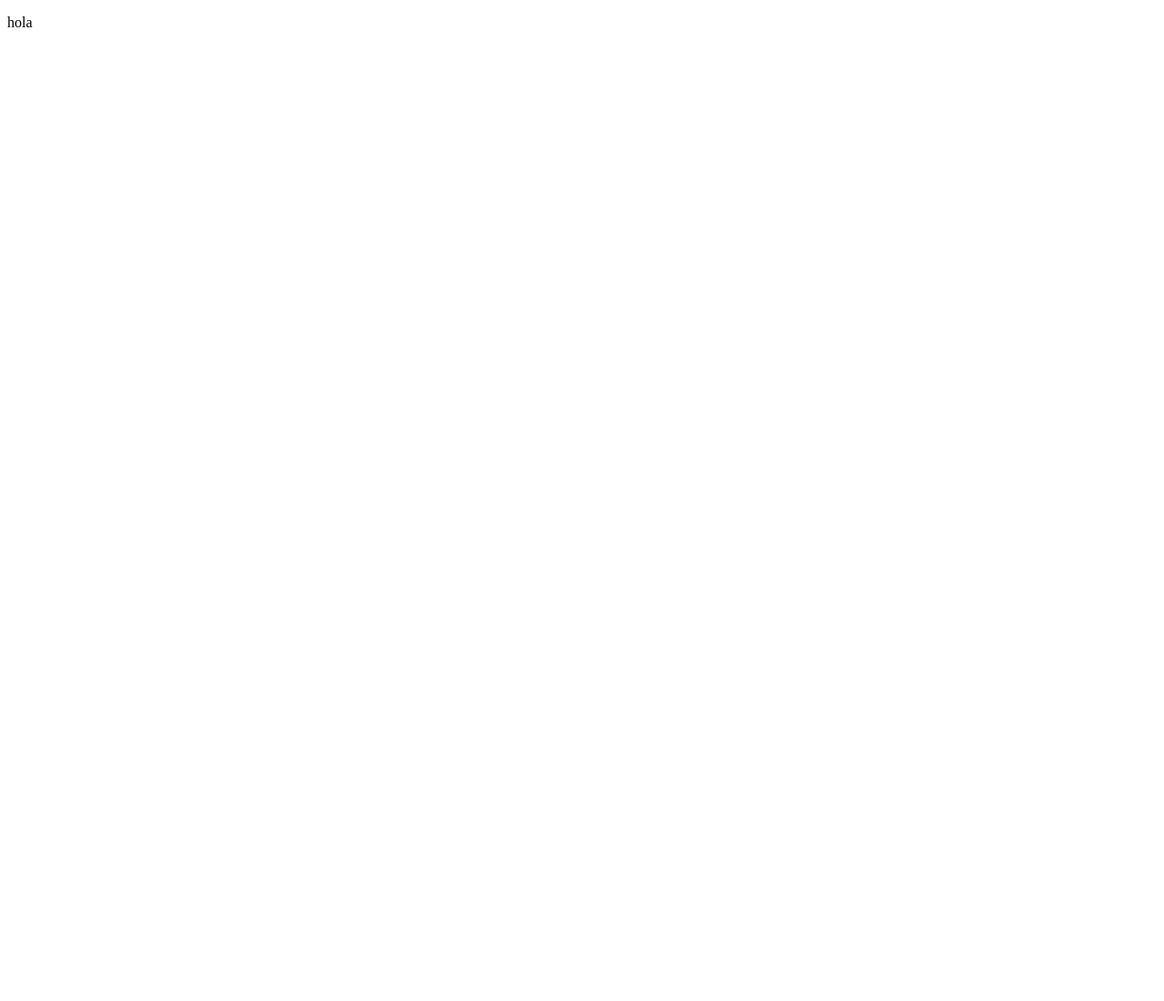
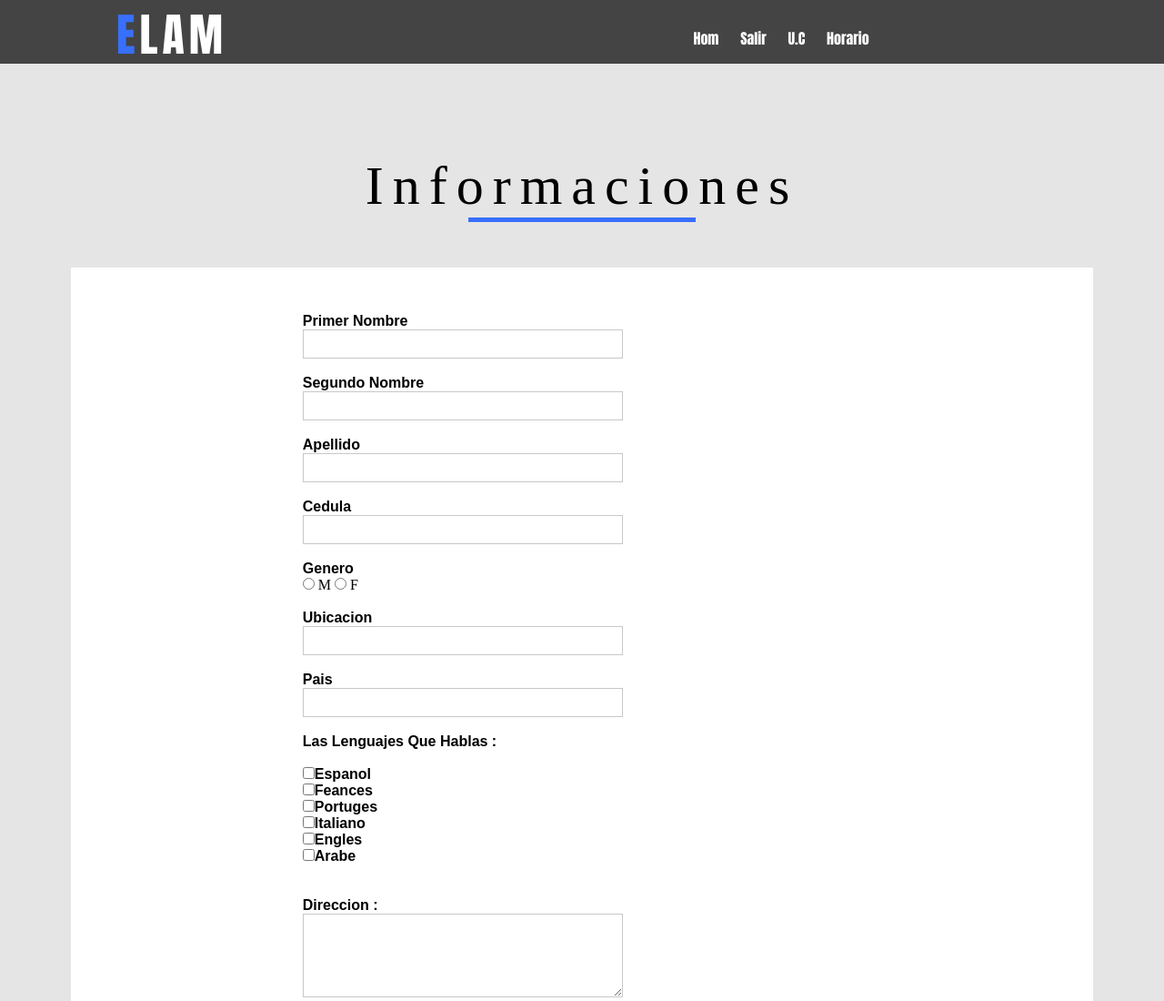
Before and after one commit to sika04126301188/proyectoN1, a plain HTML site: page informaciones.html in a window 1280 px wide. Shown: the top 1100 px of the page at 91% size. Before the commit the page ends 800 px from the top, so only its background shows below. Drawn offline with Linux system fonts and the light colour scheme.

Commit message:
pruepa n5

```diff
--- a/index.css
+++ b/index.css
@@ -199,7 +199,7 @@ box-shadow: 5px 5px 20px 5px ;
 }
 /*--------------------------------------body------------------------------------------*/
 /*--------------------------------------prencipal|_index------------------------------------------*/
-/*--------------------------------------ingresacion-----------------------------------------------*/
+/*--------------------------------------ingresacion + informaciones----------------------------------------------*/
 .headhead{
     width: 100%;
 	height: 70px;
@@ -260,7 +260,7 @@ border: solid 1px #c8c8c8 ;
 	background-color:#386ffc ;
 	box-shadow: 0px 0px 00px 0px;
 	transition: 0.3s;
-	margin-top: 200px;
+	margin-top: 100px;
 }
 
 .entrara:hover{
@@ -269,7 +269,7 @@ color: black;
 
 }
 
-/*--------------------------------------ingresacion---------------------------------------------*/
+/*--------------------------------------ingresacion + informaciones-------------------------------------------*/
 /*--------------------------------------login---------------------------------------------*/
 .lamitad{
     width: 45%;
@@ -374,3 +374,25 @@ box-shadow: 3px 4px 5px 3px;
 }
 
 /*--------------------------------------estudiante---------------------------------------------*/
+/*--------------------------------------informaciones---------------------------------------------*/
+
+
+.elingresoo{
+	width: 60%;
+	margin: auto;
+
+
+}
+
+.ingresoo{
+	width: 80%;
+	margin: auto;
+	background-color: #fff;
+	padding: 50px;
+	height: 1500px;
+	margin-top: 50px;
+    margin-bottom:50px ;
+}
+
+
+/*--------------------------------------informaciones---------------------------------------------*/
--- a/informaciones.html
+++ b/informaciones.html
@@ -7,6 +7,126 @@
     <title>Document</title>
 </head>
 <body>
-    <p>hola</p>
+
+
+    <!DOCTYPE html>
+<html>
+<head>
+	<title>Informaciones</title>
+	<link rel="stylesheet" type="text/css" href="index.css">
+</head>
+<body>
+
+    <!----------------------------------------------------head------------------------------------------------------->
+
+        <div class="headhead">
+            <div class="conteiner">
+
+                <div class="head">
+
+                    <div class="Elam"><span style="color:#386ffc;">E</span>LAM</div>
+
+                    <div class="a_delHead">
+                        <a href="estudiante.html">Hom </a>
+                        <a href="index.html">Salir </a>
+                        <a href="#">U.C </a>
+                        <a href="#">Horario </a>
+
+                    </div>
+
+                </div>
+            </div>
+       </div>
+
+    <!----------------------------------------------------head------------------------------------------------------->
+   <!----------------------------------------------------ingresacion------------------------------------------------------->
+
+
+    <div class="recidencia">Informaciones</div>
+    <hr style=" height: 5px; background-color:#386ffc; border: none; width: 250px; margin: auto;" >
+
+
+<form class="form" action="ingresacion.php" method="POST">
+
+  <div class="ingresoo">
+    <div class="elingresoo">
+            <strong><p class="pa"> Primer Nombre</p></strong>
+             <input type="text" name="pnombre" class="vi" ><br><br>
+
+             <strong><p class="pa">Segundo Nombre</p></strong>
+             <input type="text" name="snombre" class="vi"><br><br>
+
+             <strong><p class="pa">Apellido</p></strong>
+             <input type="text" name="apellido" class="vi"><br><br>
+
+             <strong> <p class="pa">Cedula</p></strong>
+             <input type="text" name="cedula" class="vi"><br><br>
+
+             <strong> <p class="pa">Genero </p></strong>
+             <input type="radio" name="genero" value="Mascolino" >
+             <spreng for="interesado" name="genero" style="color:#000;" >M</spreng>
+             <input type="radio" name="genero" value="Femenino" >
+              <spreng for="indeciso" style="color:#000;">F</spreng><br><br>
+
+             <strong> <p class="pa">Ubicacion</p></strong>
+             <input type="text" name="Ubicacion" class="vi"><br><br>
+
+             <strong> <p class="pa">Pais</p></strong>
+             <input type="text" name="pais" class="vi"><br><br>
+
+
+
+             <strong> <p class="pa"> Las Lenguajes Que Hablas : <br><br>
+
+
+             <input type="checkbox" name="Espanol"    value="Espanol">Espanol <br>
+             <input type="checkbox" name="Feances"    value="Feances">Feances<br>
+             <input type="checkbox" name="Portuges"     value="Portuges">Portuges <br>
+             <input type="checkbox" name="Italiano"     value="Italiano">Italiano <br>
+             <input type="checkbox" name="Engles"     value="Engles">Engles <br>
+             <input type="checkbox" name="Arabe" value="Arabe">Arabe <br><br><br>
+          </p></strong>
+
+          <strong> <p class="pa">Direccion :</p></strong>
+          <textarea class="vi2" name="direccion" > </textarea> <br><br><br>
+
+
+       <strong> <p class="pa">Fecha De Ncimiento</p></strong>
+             <input type="date" name="fecha"class="vi"><br><br>
+
+                  <strong><p class="pa">Correo</p></strong>
+             <input type="email" name="email"class="vi"><br><br>
+
+             <strong><p class="pa">Telefono</p></strong>
+             <input type="text" name="telefono"class="vi"><br><br>
+
+             <strong><p class="pa">Edad</p></strong>
+             <input type="text" name="edad"class="vi"><br><br>
+
+             <strong> <p class="pa">Eres Estudiante Internacional ? </p></strong>
+             <input type="radio" name="statu" value="Si" id="int">
+
+             <label for="interesado" name="statu" style="color:#000;" >Si</label>
+             <input type="radio" name="statu" value="No" id="int">
+              <label for="indeciso" style="color:#000;">No</label><br><br>
+
+
+
+             <input class="entrara" type="submit"  name="btnregistrar"  value="Guardar">
+
+
+
+
+     </div>
+
+  </div>
+
+</form>
+
+   <!----------------------------------------------------ingresacion------------------------------------------------------->
+
+
 </body>
 </html>
+</body>
+</html>
```
Also changed, not shown: estudiante.html (+1 -1 lines), ingresacion.html (+4 -1 lines), 1 other file.
